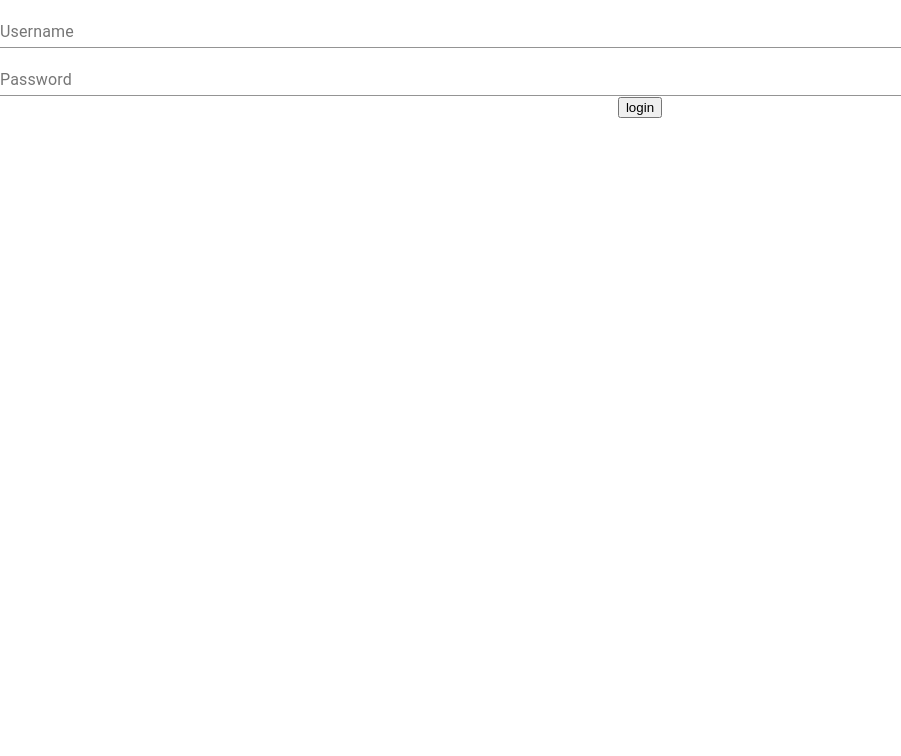
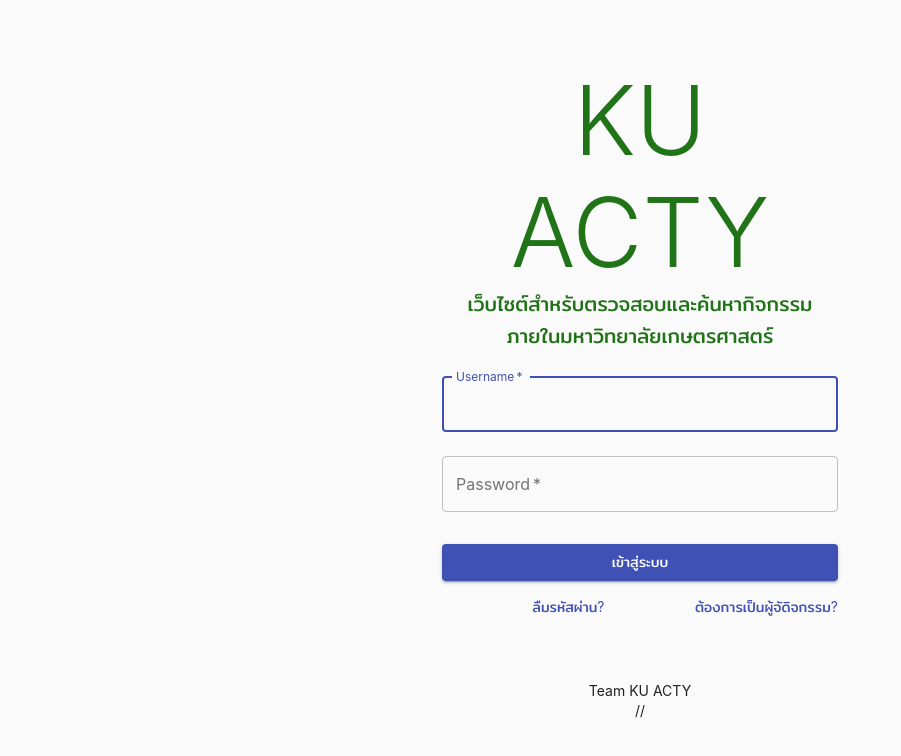
Before and after one commit to NutyHw/KU-Acty, a React (Create React App) app in the folder frontend/: page / in a window 1280 px wide. Shown: the top 756 px of the page, without its empty margins (0-901 px from the left). Built offline with nearby package versions, Linux system fonts and the light colour scheme.

Commit message:
[UPDATE] Login Page UI Update

```diff
--- a/frontend/src/App.tsx
+++ b/frontend/src/App.tsx
@@ -2,6 +2,7 @@ import React from 'react';
 import logo from './logo.svg';
 import { Login } from './pages/login/login'
 import './App.css';
+import './index.css';
 
 function App() {
   return (
--- a/frontend/src/index.css
+++ b/frontend/src/index.css
@@ -1,3 +1,5 @@
+@import url("https://fonts.googleapis.com/css2?family=Mitr");
+
 body {
   margin: 0;
   font-family: -apple-system, BlinkMacSystemFont, 'Segoe UI', 'Roboto', 'Oxygen',
--- a/frontend/src/pages/login/login.tsx
+++ b/frontend/src/pages/login/login.tsx
@@ -1,7 +1,61 @@
 import React from 'react';
 import axios from 'axios';
 import { useForm } from 'react-hook-form';
-import { TextField } from '@material-ui/core';
+import Button from '@material-ui/core/Button';
+import CssBaseline from '@material-ui/core/CssBaseline';
+import TextField from '@material-ui/core/TextField';
+import Link from '@material-ui/core/Link';
+import Grid from '@material-ui/core/Grid';
+import Box from '@material-ui/core/Box';
+import Typography from '@material-ui/core/Typography';
+import { makeStyles } from '@material-ui/core/styles';
+import { withStyles} from '@material-ui/core/styles';
+import { ThemeProvider } from '@material-ui/core/styles';
+import Container from '@material-ui/core/Container';
+import { createMuiTheme } from '@material-ui/core/styles';
+
+//Theme settings
+const theme = createMuiTheme({
+    typography: {
+      fontFamily: [
+        '-apple-system',
+        'BlinkMacSystemFont',
+        '"Mitr"',
+        '"Segoe UI"',
+        'Roboto',
+      ].join(','),
+    },
+});
+
+//-------------------------------------- Styles Part ----------------------------
+const GreenTypography = withStyles({
+  root: {
+    color: "#217318",
+  }
+})(Typography);
+
+const GreenDesc = withStyles({
+  root: {
+    color: "#217318",
+  }
+})(Typography);
+
+const useStyles = makeStyles((theme) => ({
+  paper: {
+    marginTop: theme.spacing(8),
+    display: 'flex',
+    flexDirection: 'column',
+    alignItems: 'center',
+  },
+  login: {
+    width: '100%', // Fix IE 11 issue.
+    marginTop: theme.spacing(1),
+  },
+  submit: {
+    margin: theme.spacing(3, 0, 2),
+  },
+}));
+//-------------------------------------- End Styles Part ------------------------
 
 type User = {
   username : string
@@ -9,6 +63,7 @@ type User = {
 }
 
 export const Login : React.FC = () => {
+  const classes = useStyles();
   const { register, handleSubmit, setValue, errors } = useForm<User>();
 
   const onSubmit = async ( user : User ) => {
@@ -16,28 +71,74 @@ export const Login : React.FC = () => {
   }
 
   return (
-    < form className='login' onSubmit={ handleSubmit(onSubmit) }>
-      <div className='username'>
-        <TextField
-          id = 'standard-basic'
-          name = 'username'
-          type = 'string'
-          inputRef = {register({ required : true })}
-          label='Username'
-          fullWidth
-        />
-      </div>
-      <div className='password'>
-        <TextField
-          id = 'standard-basic'
-          name = 'password'
-          type = 'password'
-          inputRef = { register({ required : true }) }
-          label='Password'
-          fullWidth
-        />
-      </div>
-      <button type="submit">login</button>
-    </ form>
-  )
+    <Container component="main" maxWidth="xs">
+
+      <ThemeProvider theme={theme}>
+        <CssBaseline /><div className={classes.paper}>
+        <GreenTypography variant='h1' align="center">
+          KU ACTY
+        </GreenTypography>
+        <GreenDesc variant="h6" align="center">
+          เว็บไซต์สำหรับตรวจสอบและค้นหากิจกรรม<br></br>ภายในมหาวิทยาลัยเกษตรศาสตร์
+        </GreenDesc>
+
+        </div>
+          <form className={classes.login} noValidate>
+            <TextField
+              variant="outlined"
+              margin="normal"
+              required
+              fullWidth
+              id="username"
+              label="Username"
+              name="username"
+              type = "string"
+              inputRef = {register({ required : true })}
+              //autoComplete="username"
+              autoFocus
+            />
+            <TextField
+              variant="outlined"
+              margin="normal"
+              required
+              fullWidth
+              name="password"
+              label="Password"
+              type="password"
+              inputRef = { register({ required : true }) }
+              id="password"
+              //*autoComplete="current-password"
+            />
+            <Button
+              type="submit"
+              fullWidth
+              variant="contained"
+              color="primary"
+              className={classes.submit}
+            >
+              เข้าสู่ระบบ
+            </Button>
+
+            <Grid container>
+              <Grid item xs>
+                <Link href="#" variant="body2">
+                  ลืมรหัสผ่าน?
+                </Link>
+              </Grid>
+              <Grid item>
+                <Link href="#" variant="body2">
+                  {"ต้องการเป็นผู้จัดิจกรรม?"}
+                </Link>
+              </Grid>
+            </Grid>
+          </form>
+
+          <Box mt={8}>
+            <Typography variant="body2" color="textPrimary" align="center">
+              Team KU ACTY
+            </Typography>
+          //</Box>
+      </ThemeProvider>
+    </Container>
+  );
 }
```
